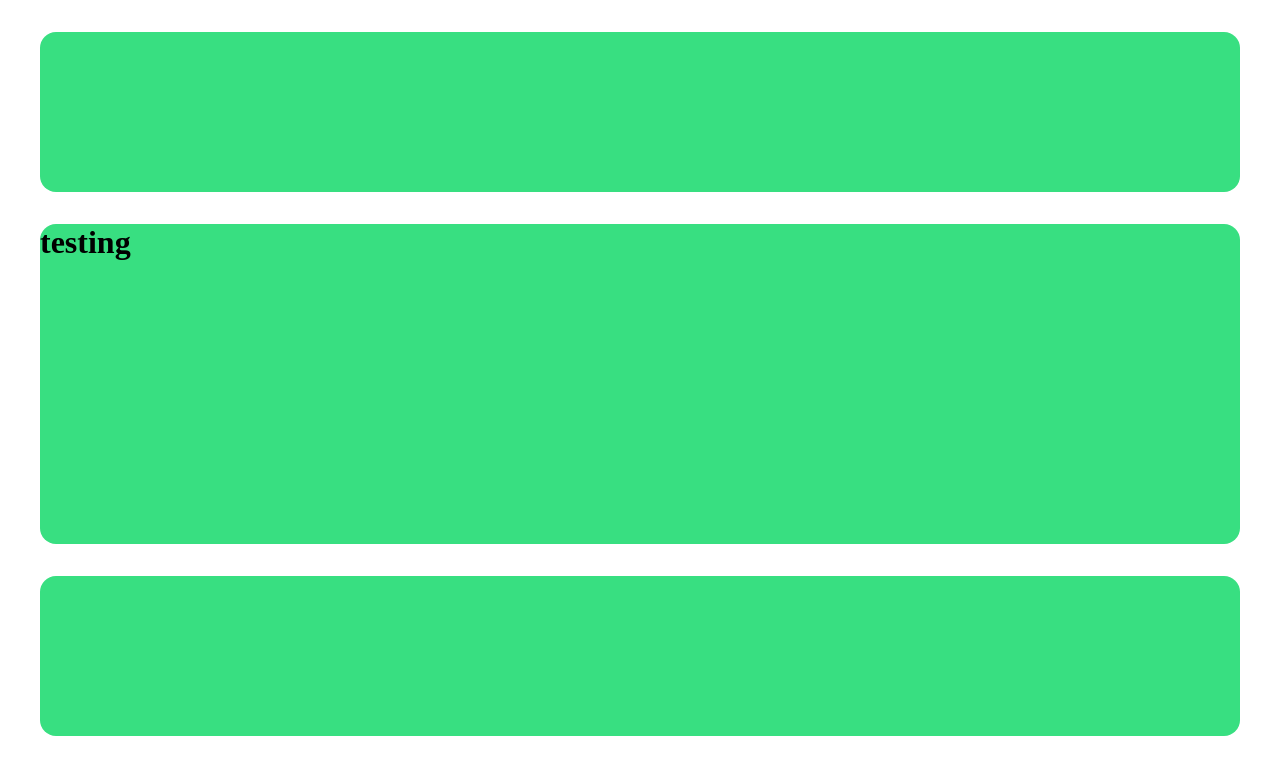
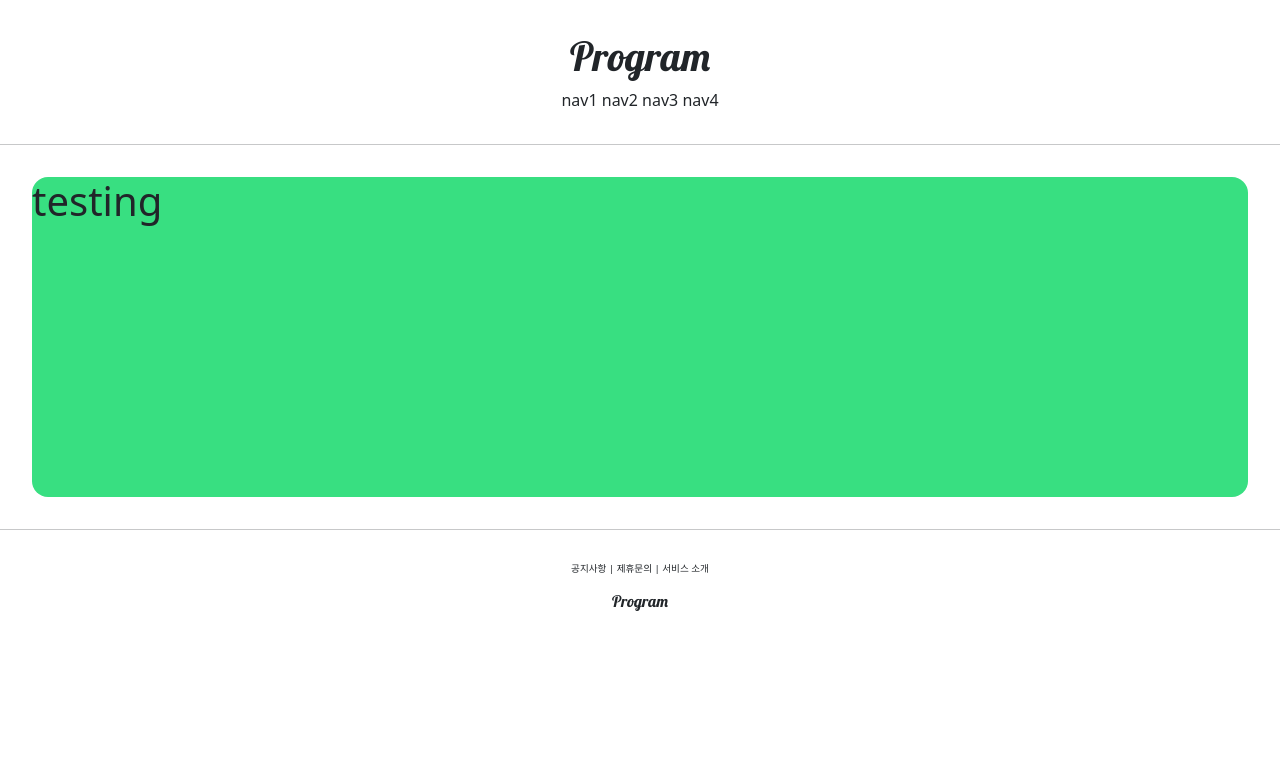
Before and after one commit to osungy69/django, a Django app: page /account/hello_world/ in a window 1280 px wide. Shown: the top 775 px of the page. Run offline with Django 4.2, Linux system fonts and the light colour scheme.

Commit message:
django course 10 commit

```diff
--- a/templates/base.html
+++ b/templates/base.html
@@ -7,8 +7,12 @@
 
     {% include 'header.html' %}
 
+    <hr>
+
     {% block content %}
     {% endblock %}
+
+    <hr>
 
     {% include 'footer.html' %}
 
--- a/templates/footer.html
+++ b/templates/footer.html
@@ -1,3 +1,12 @@
-<div style="height: 10rem; background-color: #38df81; border-radius: 1rem; margin: 2rem;">
+    <div style="text-align:center; margin-top: 2rem;">
 
-</div>
+        <div style="font-size: .6rem;">
+            <span>공지사항</span> |
+            <span>제휴문의</span> |
+            <span>서비스 소개</span>
+        </div>
+        <div style="margin-top: 1rem;">
+            <h6 style="margin-top: 1rem; font-family: 'Lobster', cursive;">Program</h6>
+        </div>
+
+    </div>
--- a/templates/head.html
+++ b/templates/head.html
@@ -1,4 +1,14 @@
 <head>
     <meta charset="UTF-8">
     <title>Program</title>
+
+    <!-- BOOTSTRAP LINK -->
+    <link href="https://cdn.jsdelivr.net/npm/bootstrap@5.3.0-alpha1/dist/css/bootstrap.min.css"
+          rel="stylesheet" integrity="sha384-GLhlTQ8iRABdZLl6O3oVMWSktQOp6b7In1Zl3/Jr59b6EGGoI1aFkw7cmDA6j6gD"
+          crossorigin="anonymous">
+    <!-- GOOGLE FONTS LINK -->
+    <link rel="preconnect" href="https://fonts.googleapis.com">
+    <link rel="preconnect" href="https://fonts.gstatic.com" crossorigin>
+    <link href="https://fonts.googleapis.com/css2?family=Lobster&display=swap" rel="stylesheet">
+
 </head>
--- a/templates/header.html
+++ b/templates/header.html
@@ -1,3 +1,11 @@
-<div style="height: 10rem; background-color: #38df81; border-radius: 1rem; margin: 2rem;">
-
-</div>
+    <div style="text-align:center; margin: 2rem 0;">
+        <div>
+            <h1 style="font-family: 'Lobster', cursive;">Program</h1>
+        </div>
+        <div>
+            <span>nav1</span>
+            <span>nav2</span>
+            <span>nav3</span>
+            <span>nav4</span>
+        </div>
+    </div>
```
